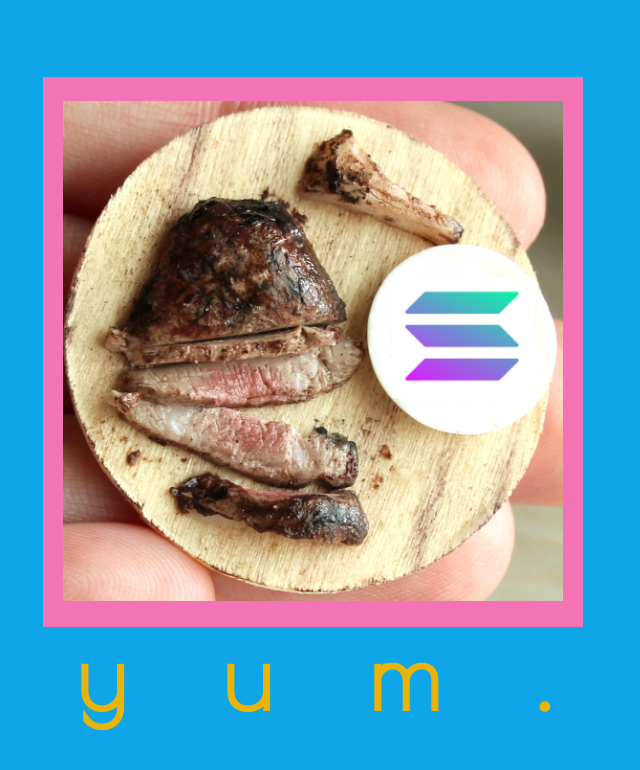
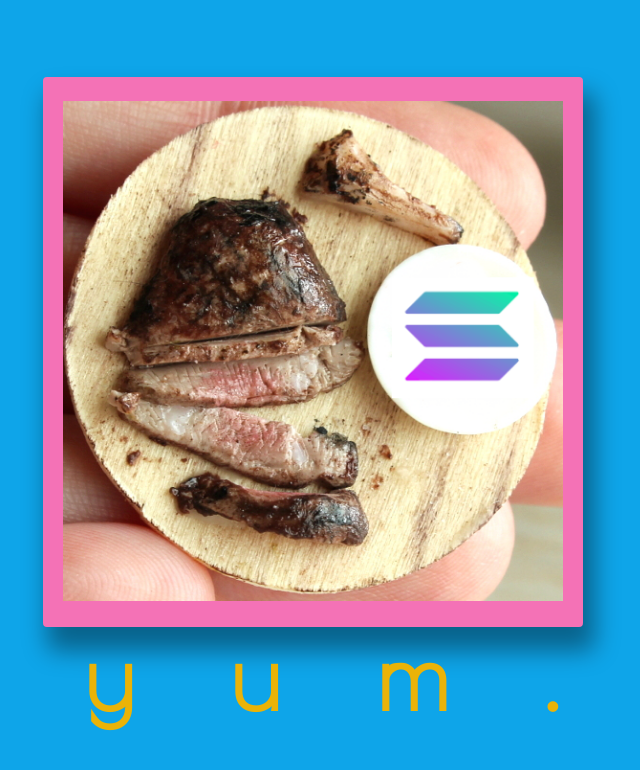
Before and after one commit to warlyware/solanastakehouse, a Next.js app: page / in a window 1280 px wide. Shown: the top 770 px of the page, without its empty margins (327-967 px from the left). Built offline with nearby package versions, Linux system fonts and the light colour scheme.

Commit message:
Add shadow

```diff
--- a/pages/index.js
+++ b/pages/index.js
@@ -10,7 +10,7 @@ export default function Home() {
       </Head>
 
       <main className="flex flex-col h-full w-full items-center justify-center">
-        <div className="border-[1.3em] border-pink-400 pt-1 bg-pink-400">
+        <div className="border-[1.3em] border-pink-400 pt-1 bg-pink-400 shadow-deep-float rounded">
           <Image
             objectPosition="center"
             objectFit="stretch"
@@ -21,7 +21,7 @@ export default function Home() {
           />
         </div>
 
-        <h1 className="text-7xl sm:text-8xl font-bold text-center text-yellow-500 tracking-[1em] -mr-24">
+        <h1 className="text-7xl sm:text-8xl font-bold text-center text-yellow-500 tracking-[1em] -mr-24 sm:-mr-28">
           yum.
         </h1>
       </main>
--- a/tailwind.config.js
+++ b/tailwind.config.js
@@ -5,7 +5,12 @@ module.exports = {
     "./components/**/*.{js,ts,jsx,tsx}",
   ],
   theme: {
-    extend: {},
+    extend: {
+      boxShadow: {
+        deep: "11px 20px 19px 0px rgba(0,0,0,0.53);",
+        "deep-float": "8px 20px 24px 4px rgba(0,0,0,0.4)",
+      },
+    },
   },
   plugins: [],
 };
```
